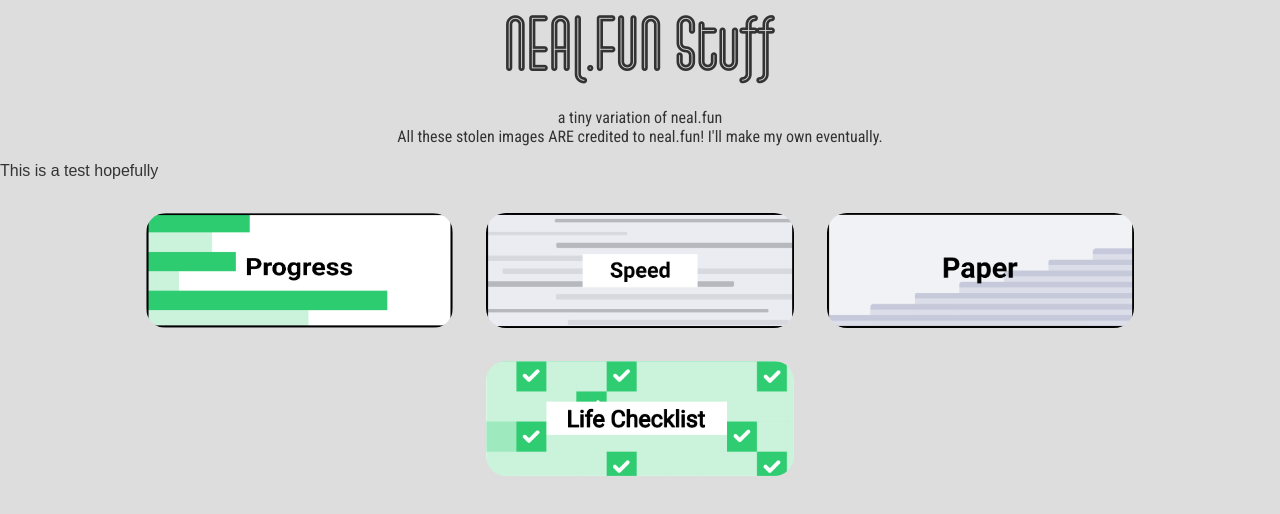
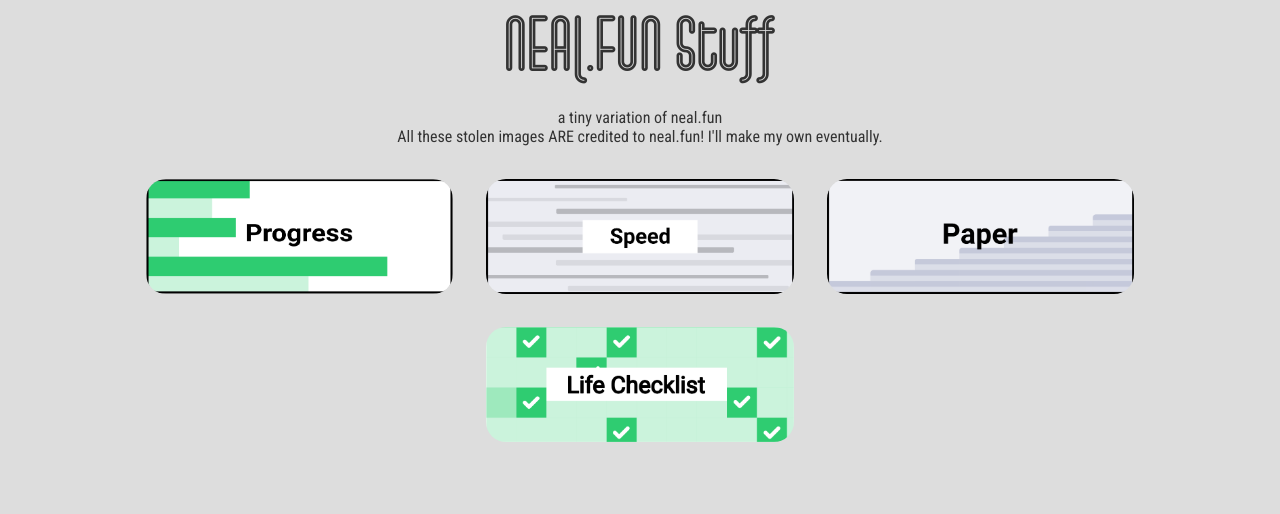
Before and after one commit to lraj23/nealfunstuff, a Next.js app: page / in a window 1280 px wide. Shown: the top 514 px of the page. Built offline with nearby package versions, Linux system fonts and the light colour scheme.

Commit message:
undid the test commit; I meant to have done this hours ago

```diff
--- a/app/page.js
+++ b/app/page.js
@@ -5,7 +5,6 @@
 export default _ => <>
 	<h1 id="title">NEAL.FUN Stuff</h1>
 	<p id="subtitle">a tiny variation of <a href="https://neal.fun/">neal.fun</a><br />All these stolen images ARE credited to neal.fun! I'll make my own eventually.</p>
-	<p>This is a test hopefully</p>
 	<div id="pages">
 		<PageLink link="./progress" image="./progress.png" />
 		<PageLink link="./speed" image="./speed.png" />
```
